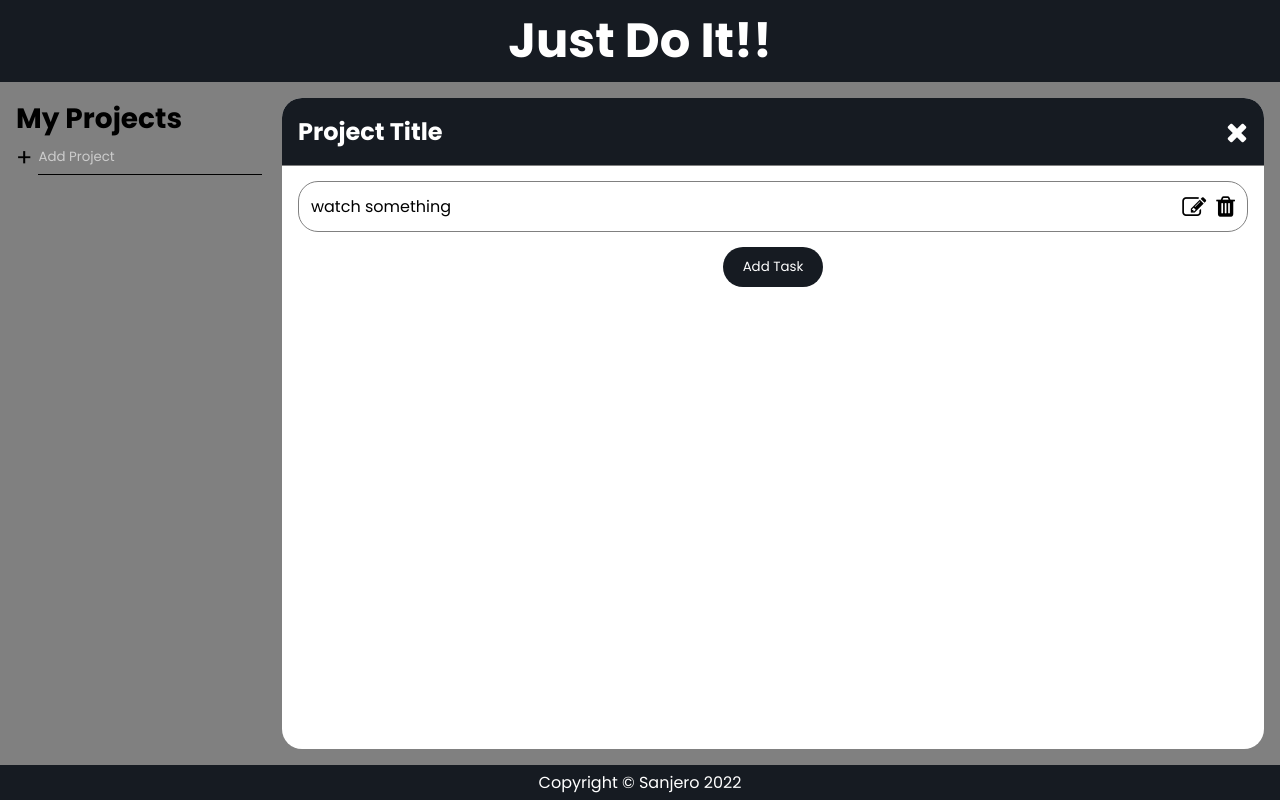
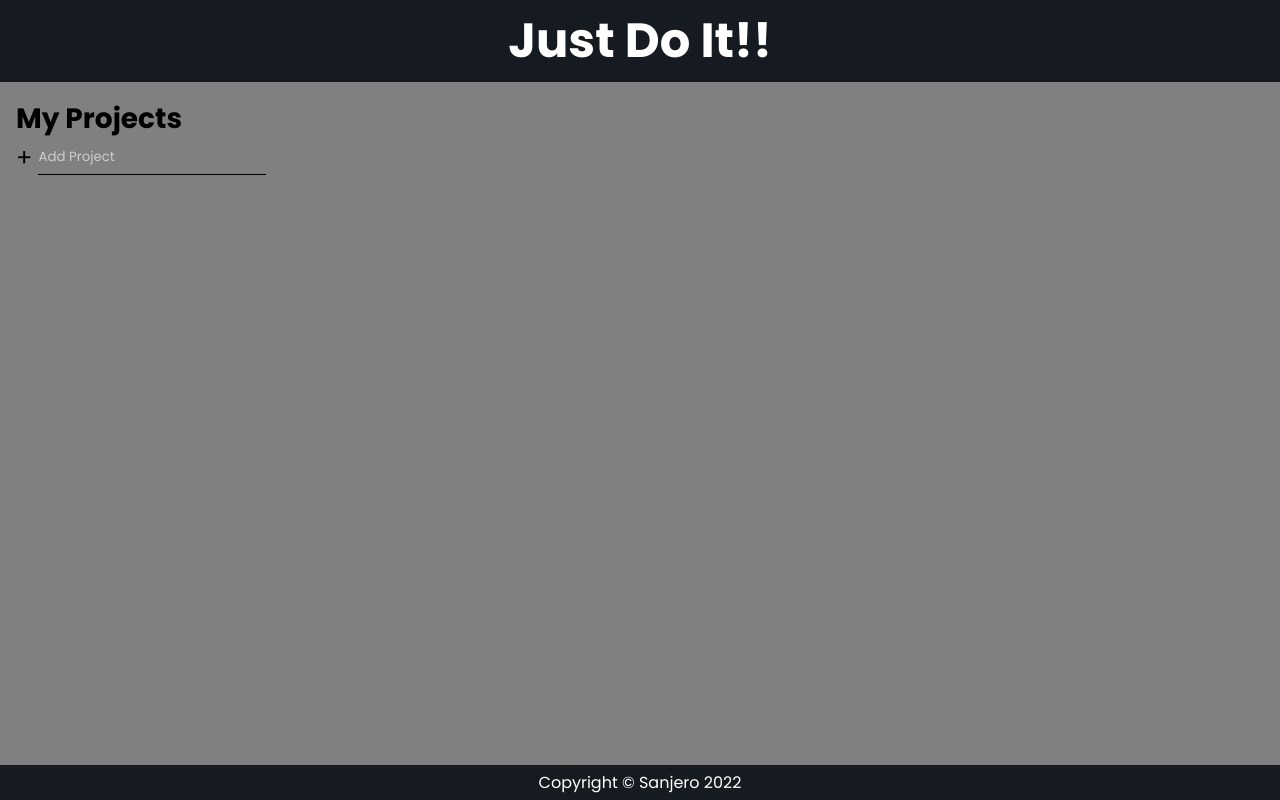
Before and after one commit to Sanjero20/todo-list, a plain HTML site: page index.html in a window 1280 px wide. Drawn offline with Linux system fonts and the light colour scheme.

Commit message:
Feature: hide todo list if no selected project

```diff
--- a/index.html
+++ b/index.html
@@ -16,9 +16,7 @@
     <div class="all-projects">
       <h2 class="task-project-title">My Projects</h2>
       <ul class="task-projects" data-projects>
-        <!-- <li class="project-name active-project">Home</li>
-        <li class="project-name">School</li>
-        <li class="project-name">Carreer</li> -->
+        <!-- Project list -->
       </ul>
 
       <!-- Input new project -->
@@ -34,9 +32,9 @@
       </form>
     </div>
 
-    <div class="todo-list">
+    <div class="todo-list" data-project-display-container>
       <div class="todo-header">
-        <h2 class="project-title">Project Title</h2>
+        <h2 class="project-title" data-project-title>Project Title</h2>
         <i
           id="delete-project"
           class="fa fa-times"
@@ -45,8 +43,8 @@
       </div>
 
       <div class="todo-body">
-        <div class="tasks">
-          <!-- insert tasks here  -->
+        <div class="tasks" data-task>
+          <!-- Contains all the task for a project -->
           <div class="task">
             <div>
               <p>watch something</p>
--- a/main.js
+++ b/main.js
@@ -1 +1 @@
-(()=>{"use strict";const e=document.querySelector("[data-projects]"),t=document.querySelector("[data-new-project-form]"),a=document.querySelector("[data-new-project-input]"),r=document.querySelector("[data-delete-project-btn]"),o="task.projects",c="task.selectedProject";let n=(o,JSON.parse(localStorage.getItem("task.projects"))||[]);let s=(c,localStorage.getItem("task.selectedProject"));function l(){var e,t;t=n,localStorage.setItem("task.projects",JSON.stringify(t)),e=s,localStorage.setItem("task.selectedProject",e),d()}function d(){!function(e){for(;e.firstChild;)e.removeChild(e.firstChild)}(e),n.forEach((t=>{const a=document.createElement("li");a.dataset.projID=t.id,a.classList.add("project-name"),a.innerText=t.name,t.id===s&&a.classList.add("active-project"),e.appendChild(a)}))}e.addEventListener("click",(e=>{"li"===e.target.tagName.toLowerCase()&&(s=e.target.dataset.projID,l())})),t.addEventListener("submit",(e=>{e.preventDefault();const t=a.value;if(null==t||""===t)return;const r=(o=t,{id:Date.now().toString(),name:o,task:[]});var o;n.push(r),a.value=null,l()})),r.addEventListener("click",(e=>{n=n.filter((e=>e.id!==s)),s=null,l()})),d()})();
+(()=>{"use strict";const e=document.querySelector("[data-projects]"),t=document.querySelector("[data-new-project-form]"),a=document.querySelector("[data-new-project-input]"),r=document.querySelector("[data-delete-project-btn]"),o=document.querySelector("[data-project-display-container]"),n=document.querySelector("[data-project-title]"),c=(document.querySelector("[data-tasks]"),"task.projects"),l="task.selectedProject";let d=(s=c,JSON.parse(localStorage.getItem(s))||[]);var s;let i=(l,localStorage.getItem("task.selectedProject"));function u(){var e;!function(e,t){localStorage.setItem(e,JSON.stringify(t))}(c,d),e=i,localStorage.setItem("task.selectedProject",e),m()}function m(){!function(e){for(;e.firstChild;)e.removeChild(e.firstChild)}(e),d.forEach((t=>{const a=document.createElement("li");a.dataset.projID=t.id,a.classList.add("project-name"),a.innerText=t.name,t.id===i&&a.classList.add("active-project"),e.appendChild(a)}));const t=d.find((e=>e.id===i));null==i?o.style.display="none":(o.style.display="",n.innerText=t.name)}e.addEventListener("click",(e=>{"li"===e.target.tagName.toLowerCase()&&(i=e.target.dataset.projID,u())})),t.addEventListener("submit",(e=>{e.preventDefault();const t=a.value;if(null==t||""===t)return;const r=(o=t,{id:Date.now().toString(),name:o,task:[]});var o;d.push(r),a.value=null,u()})),r.addEventListener("click",(e=>{d=d.filter((e=>e.id!==i)),i=null,u()})),m()})();
--- a/style.css
+++ b/style.css
@@ -39,7 +39,7 @@ main.container {
   height: 100%;
   background-color: grey;
   display: flex;
-  justify-content: center;
+  /* justify-content: center; */
   gap: 20px;
 }
 
@@ -125,6 +125,10 @@ main.container {
   font-size: 1.75em;
 }
 
+#delete-project:hover {
+  transform: scale(1.1);
+}
+
 .todo-body {
   display: flex;
   flex-direction: column;
```
